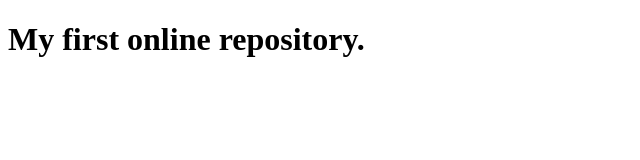
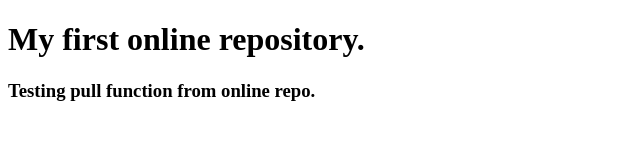
Before and after one commit to lorkd/gitProject, a plain HTML site: page index.html in a window 1280 px wide. Shown: the whole page, without its empty margins (0-640 px from the left). Drawn offline with Linux system fonts and the light colour scheme.

Commit message:
Added h3 paragraph.
Added another optional paragraph.

```diff
--- a/index.html
+++ b/index.html
@@ -8,5 +8,6 @@
 </head>
 <body>
     <h1>My first online repository.</h1>
+    <h3>Testing pull function from online repo.</h3>
 </body>
 </html>
```
